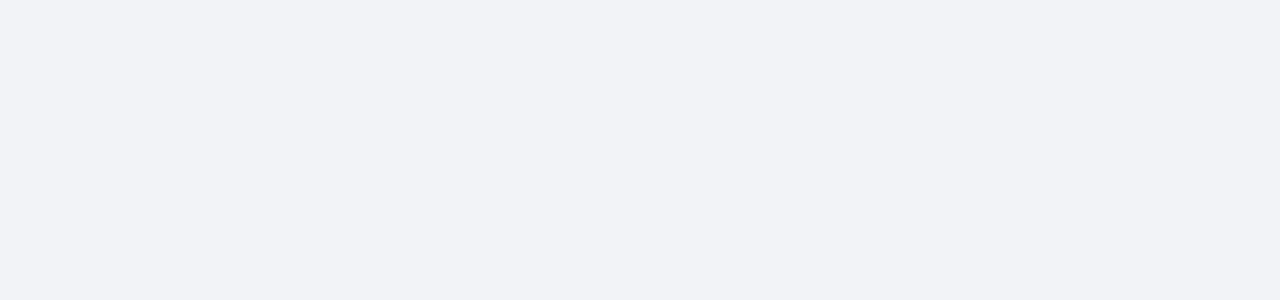
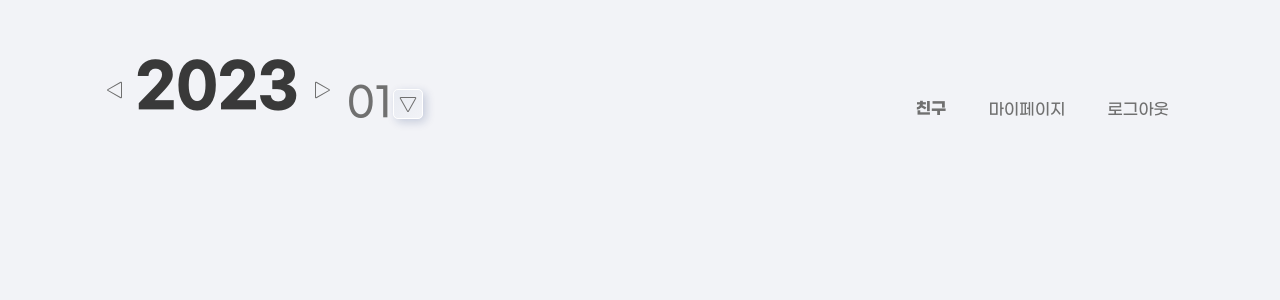
Before and after one commit to modern-agile-team/5trem-mini-front, a React (Create React App) app in the folder front/: page /mainPage/friend in a window 1280 px wide. Before the commit this address had no page. Shown: the top 300 px of the page. Built offline with nearby package versions, Linux system fonts and the light colour scheme.

Commit message:
feat/publish(feature/hyeonjun/#9): 친구 선택창 퍼블리싱 및 더보기 기능 구현 완료

```diff
--- a/front/src/App.js
+++ b/front/src/App.js
@@ -3,14 +3,16 @@ import React, { Component } from "react";
 import { BrowserRouter, Routes, Route } from "react-router-dom";
 import Login from "./component/login/Login";
 import SignUp from "./component/signUp/SignUp";
-import Main from "./component/mainPage/MainPage";
+import MainPage from "./component/mainPage/MainPage";
+import MainPageFriend from "./component/mainPage_Friend/MainPageFriend";
 
 function App() {
   return (
     <Routes>
       <Route path="/login" element={<Login />} />
       <Route path="/signup" element={<SignUp />} />
-      <Route path="/mainPage" element={<Main />} />
+      <Route path="/mainPage" element={<MainPage />} />
+      <Route path="/mainPage/friend" element={<MainPageFriend />} />
     </Routes>
   );
 }
--- a/front/src/component/mainPage/MainTop.jsx
+++ b/front/src/component/mainPage/MainTop.jsx
@@ -1,15 +1,21 @@
 import React, { useState, useCallback, useEffect } from "react";
 import styled from "styled-components";
 import SelectMonth from "./SelectMonth";
+import { useLocation } from "react-router-dom";
 import { ReactComponent as Arrow } from "../../assets/arrow.svg";
 import { ReactComponent as ArrowHover } from "../../assets/arrowHover.svg";
 import { ReactComponent as ArrowActive } from "../../assets/arrowActive.svg";
+import SelectFriend from "./SelectFriend";
 
 function MainTop({ year, increaseYear, decreaseYear, month, setMonth }) {
   const [leftYearBtnHover, setleftYearBtnHover] = useState(false);
   const [rightYearBtnHover, setrightYearBtnHover] = useState(false);
   const [leftclickYearBtn, setleftClickYearBtn] = useState(false);
   const [rightclickYearBtn, setrightClickYearBtn] = useState(false);
+
+  const location = useLocation();
+  const moveFirend = location.pathname === "/mainPage/friend";
+  const moveMyPage = false; /* 수정 예정 */
 
   return (
     <div
@@ -79,7 +85,7 @@ function MainTop({ year, increaseYear, decreaseYear, month, setMonth }) {
             )}
           </div>
           <SelectMonth month={month} setMonth={setMonth}>
-            <MonthBtn>
+            <MonthBtn style={{ paddingTop: "5px" }}>
               <Arrow />
             </MonthBtn>
           </SelectMonth>
@@ -87,8 +93,10 @@ function MainTop({ year, increaseYear, decreaseYear, month, setMonth }) {
         <div
           style={{ display: "flex", height: "80px", alignItems: "flex-end" }}
         >
-          <StyleTextBtn>친구</StyleTextBtn>
-          <StyleTextBtn>마이페이지</StyleTextBtn>
+          <SelectFriend>
+            <StyleTextBtn movePage={moveFirend}>친구</StyleTextBtn>
+          </SelectFriend>
+          <StyleTextBtn movePage={moveMyPage}>마이페이지</StyleTextBtn>
           <StyleTextBtn>로그아웃</StyleTextBtn>
         </div>
       </div>
@@ -98,7 +106,8 @@ function MainTop({ year, increaseYear, decreaseYear, month, setMonth }) {
 
 const StyleTextBtn = styled.div`
   letter-spacing: 0px;
-  font-family: GmarketSansMedium;
+  font-family: ${({ movePage }) =>
+    movePage ? "GmarketSansBold" : "GmarketSansMedium"};
   padding: 10px 21px;
   color: #707070;
   user-select: none;
--- a/front/src/component/mainPage/SelectFriend.jsx
+++ b/front/src/component/mainPage/SelectFriend.jsx
@@ -0,0 +1,24 @@
+import { useState } from "react";
+import styled from "styled-components";
+import SelectUl from "../../publicCompent/SelectUl";
+
+function SelectFriend({ children }) {
+  const [friendList, setFriendList] = useState([
+    "홍길동",
+    "유재석",
+    "강호동",
+    "이현준",
+  ]);
+
+  return (
+    <SelectUl
+      selectList={friendList}
+      setSelectList={setFriendList}
+      firend={true}
+    >
+      {children}
+    </SelectUl>
+  );
+}
+
+export default SelectFriend;
--- a/front/src/component/mainPage/SelectMonth.jsx
+++ b/front/src/component/mainPage/SelectMonth.jsx
@@ -24,14 +24,16 @@ function SelectMonth({ children, month, setMonth }) {
   return (
     <div style={{ display: "flex", height: "80px", alignItems: "flex-end" }}>
       <Month>{month}</Month>
+      <div style={{ paddingBottom: "11px" }}>
         <SelectUl
           selectList={selectMonthList}
           setSelectList={setSelectMonthList}
-        value={month}
-        changeValue={setMonth}
+          month={month}
+          setMonth={setMonth}
         >
           {children}
         </SelectUl>
+      </div>
     </div>
   );
 }
--- /dev/null
+++ b/front/src/component/mainPage/ViewMore.jsx
@@ -0,0 +1,23 @@
+import React from "react";
+import styled from "styled-components";
+import { useNavigate } from "react-router-dom";
+
+function ViewMore() {
+  const navigate = useNavigate();
+  const moveFriend = () => {
+    navigate("/mainPage/friend");
+  };
+
+  return <SelectItem onClick={moveFriend}>+ 더보기</SelectItem>;
+}
+
+const SelectItem = styled.li`
+  display: flex;
+  justify-content: center;
+  padding-top: 15px;
+  font: 15px Gmarket Sans;
+  color: #000000;
+  user-select: none;
+`;
+
+export default ViewMore;
--- /dev/null
+++ b/front/src/component/mainPage_Friend/MainPageFriend.jsx
@@ -0,0 +1,25 @@
+import React, { useState, useCallback, useEffect } from "react";
+import MainTop from "../mainPage/MainTop";
+import useCounter from "../mainPage/useCounter";
+
+function MainPageFriend() {
+  const currentDate = new Date();
+  const currentYear = currentDate.getFullYear();
+  const currentMonth = currentDate.getMonth() + 1;
+  const [year, increaseYear, decreaseYear] = useCounter(currentYear);
+  const [month, setMonth] = useState(
+    currentMonth >= 10 ? currentMonth : "0" + currentMonth
+  );
+
+  return (
+    <MainTop
+      year={year}
+      month={month}
+      setMonth={setMonth}
+      increaseYear={increaseYear}
+      decreaseYear={decreaseYear}
+    />
+  );
+}
+
+export default MainPageFriend;
--- a/front/src/publicCompent/SelectUl.jsx
+++ b/front/src/publicCompent/SelectUl.jsx
@@ -1,30 +1,68 @@
 import { useState, useEffect } from "react";
 import styled from "styled-components";
+import ViewMore from "../component/mainPage/ViewMore";
 
-
-function SelectUl({ children, value, changeValue, selectList, setSelectList }) {
+function SelectUl({
+  children,
+  month,
+  setMonth,
+  selectList,
+  setSelectList,
+  firend,
+}) {
   const [show, setShow] = useState(false);
-    const toggleUl = () => { setShow(prev => !prev) };
+  const toggleUl = () => {
+    setShow((prev) => !prev);
+  };
 
   const conversion = (e) => {
-        selectList = selectList.map((Element) => {
-            return Element !== e.target.textContent ? Element : value;
-        }).sort((a, b) => a - b);
+    selectList = selectList
+      .map((Element) => {
+        return Element !== e.target.textContent ? Element : month;
+      })
+      .sort((a, b) => a - b);
 
     setSelectList(selectList);
-        changeValue(e.target.textContent);
+    setMonth(e.target.textContent);
   };
 
   return (
-        <div style={{ paddingBottom: '10px' }}>
-            <SelectBtn onClick={toggleUl}>{children}
-                {show && (<SelectList>
-                    {selectList.map((value, index) => <SelectItem onClick={conversion} key={index}>{value}</SelectItem>)}
-                    <div style={{ paddingBottom: '15px' }}></div>
-                </SelectList>)}
+    <div>
+      {firend ? (
+        <SelectBtn
+          onMouseOver={() => toggleUl(true)}
+          onMouseOut={() => toggleUl(false)}
+        >
+          {children}
+          {show && (
+            <SelectList firend={firend}>
+              <ViewMore />
+              {selectList.map((value, index) => (
+                <SelectItem onClick={conversion} key={index}>
+                  {value}
+                </SelectItem>
+              ))}
+              <div style={{ paddingBottom: "15px" }}></div>
+            </SelectList>
+          )}
         </SelectBtn>
+      ) : (
+        <SelectBtn onClick={toggleUl}>
+          {children}
+          {show && (
+            <SelectList firend={firend}>
+              {selectList.map((value, index) => (
+                <SelectItem onClick={conversion} key={index}>
+                  {value}
+                </SelectItem>
+              ))}
+              <div style={{ paddingBottom: "15px" }}></div>
+            </SelectList>
+          )}
+        </SelectBtn>
+      )}
     </div>
-    )
+  );
 }
 
 const SelectBtn = styled.div`
@@ -36,13 +74,13 @@ const SelectList = styled.ul`
   display: flex;
   flex-direction: column;
   width: 81px;
-    left: -45px;
+  left: ${({ firend }) => (firend ? "-3px" : "-45px")};
 
   background: rgb(115 115 115 / 75%);
   box-shadow: inset 5px 5px 20px #000000a3, 7px 7px 15px #0000009e;
-    backdrop-filter: blur( 3px );
+  backdrop-filter: blur(3px);
   border-radius: 10px;
-    border: 1px solid rgba( 255, 255, 255, 0.18 );
+  border: 1px solid rgba(255, 255, 255, 0.18);
 `;
 
 const SelectItem = styled.li`
@@ -50,8 +88,8 @@ const SelectItem = styled.li`
   justify-content: center;
   padding-top: 15px;
   font: 15px Gmarket Sans;
-    color: #FFFFFF;
-    user-select:none;
+  color: #ffffff;
+  user-select: none;
 `;
 
 export default SelectUl;
--- a/front/src/publicCompent/StyleBtn.jsx
+++ b/front/src/publicCompent/StyleBtn.jsx
@@ -7,6 +7,7 @@ import styled from "styled-components";
  * @param {Number} height input 세로길이(px단위)
  * @returns width와 height의 값이 적용된 button box
  */
+
 const StyleBtn = styled.button`
   color: #393939;
   position: absolute;
```
Lines whose indentation alone changed are shown as unchanged.
